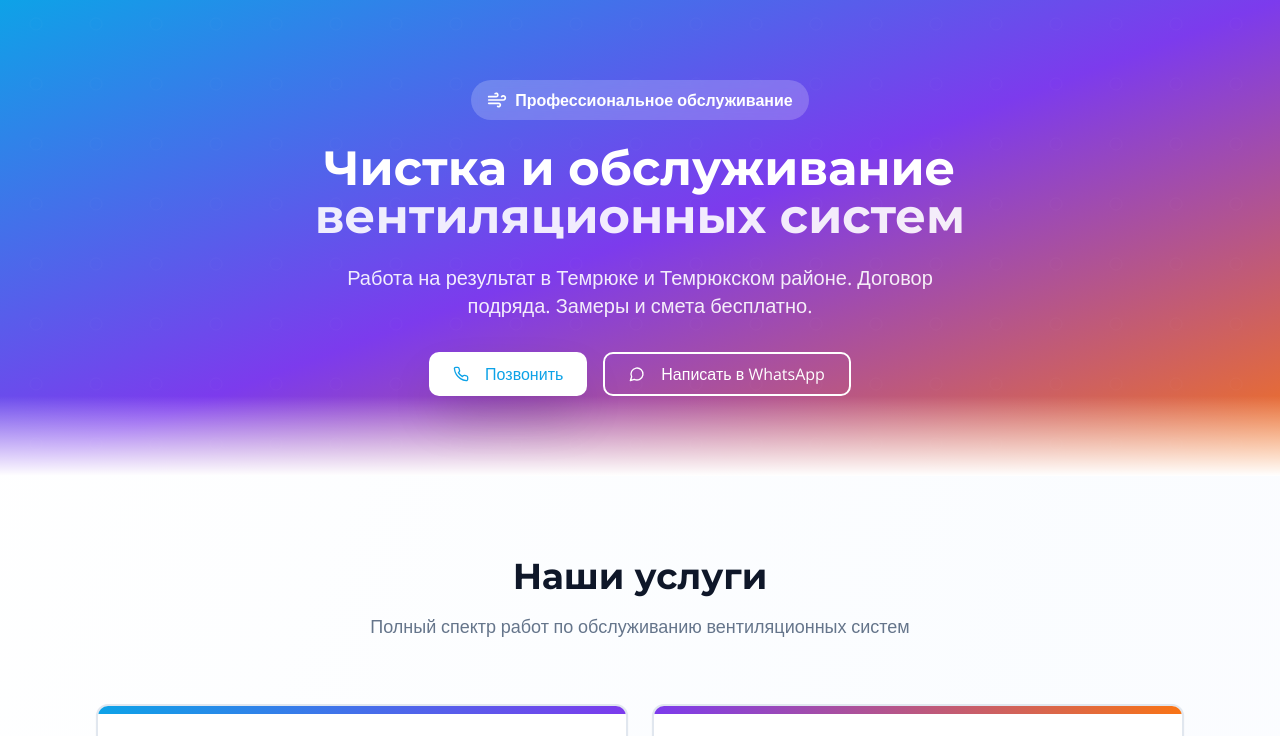
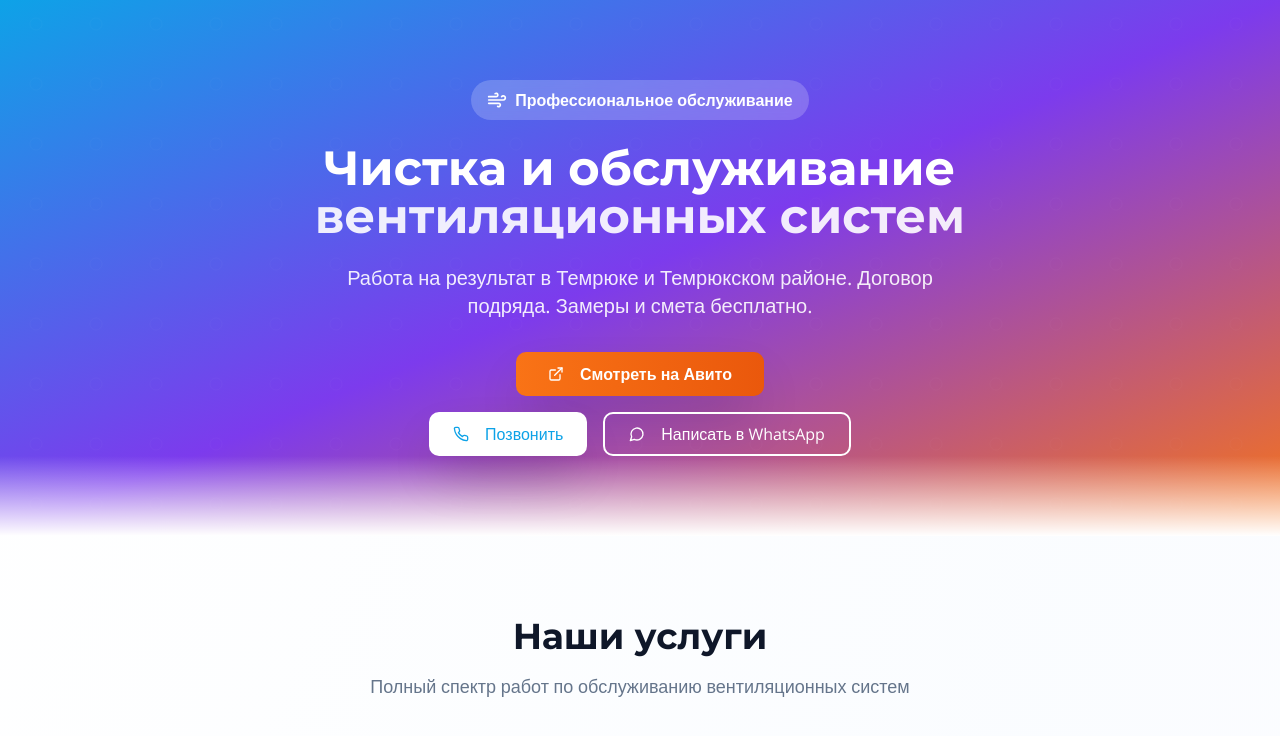
Before and after one commit to pr-poehali-dev/ventilation-cleaning-service-1, a React (Vite) app: page / in a window 1280 px wide. Shown: the top 736 px of the page. Built offline with nearby package versions, Linux system fonts and the light colour scheme.

Commit message:
Добавлена кнопка перехода на Авито

```diff
--- a/src/pages/Index.tsx
+++ b/src/pages/Index.tsx
@@ -88,7 +88,17 @@ const Index = () => {
               Работа на результат в Темрюке и Темрюкском районе. Договор подряда. Замеры и смета бесплатно.
             </p>
 
-            <div className="flex flex-col sm:flex-row gap-4 justify-center animate-scale-in">
+            <div className="flex flex-col gap-4 items-center animate-scale-in">
+              <Button
+                size="lg"
+                className="bg-gradient-to-r from-orange-500 to-orange-600 hover:from-orange-600 hover:to-orange-700 text-white font-bold text-base px-8 py-4 shadow-2xl hover:shadow-3xl transition-all duration-300 hover:scale-105"
+                onClick={() => window.open(avitoLink, '_blank')}
+              >
+                <Icon name="ExternalLink" className="mr-2" size={20} />
+                Смотреть на Авито
+              </Button>
+
+              <div className="flex flex-col sm:flex-row gap-4 justify-center">
                 <Button
                   size="lg"
                   className="bg-white text-primary hover:bg-white/90 text-base px-6 py-4 shadow-2xl hover:shadow-3xl transition-all duration-300 hover:scale-105"
@@ -107,6 +117,7 @@ const Index = () => {
                   <Icon name="MessageCircle" className="mr-2" size={20} />
                   Написать в WhatsApp
                 </Button>
+              </div>
             </div>
           </div>
         </div>
```
Lines whose indentation alone changed are shown as unchanged.
